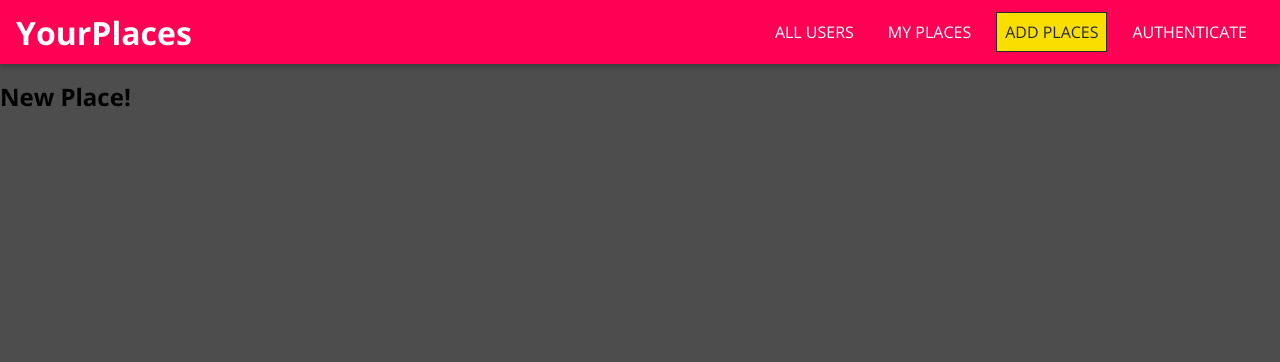
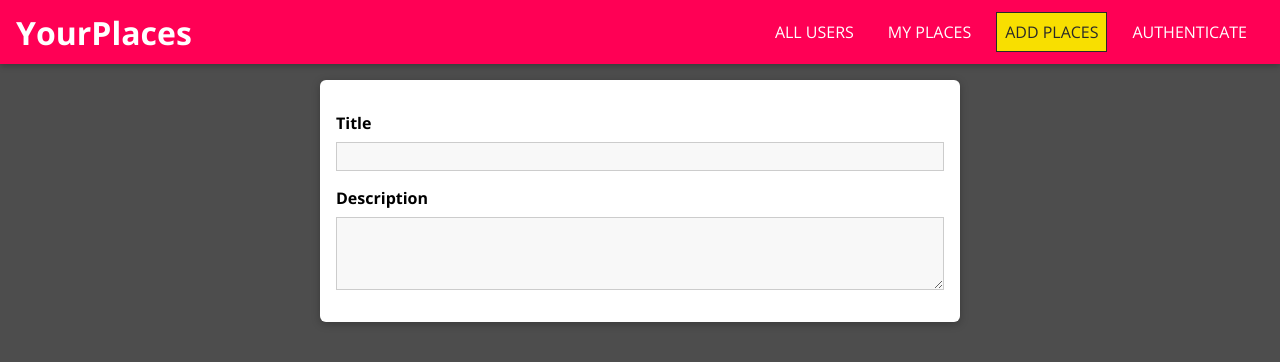
Before and after one commit to Maceina/EasySell, a React (Create React App) app in the folder frontend/: page /places/new in a window 1280 px wide. Shown: the top 362 px of the page. Built offline with nearby package versions, Linux system fonts and the light colour scheme.

Commit message:
handmade validation

```diff
--- /dev/null
+++ b/frontend/src/places/pages/NewPlace.css
@@ -0,0 +1,11 @@
+.place-form {
+    position: relative;
+    list-style: none;
+    margin: 0 auto;
+    padding: 1rem;
+    width: 90%;
+    max-width: 40rem;
+    box-shadow: 0 2px 8px rgba(0, 0, 0, 0.26);
+    border-radius: 6px;
+    background: white;
+  }
--- a/frontend/src/places/pages/NewPlace.js
+++ b/frontend/src/places/pages/NewPlace.js
@@ -1,7 +1,37 @@
-import React from 'react';
+import React, { useCallback } from "react";
+import {
+  VALIDATOR_REQUIRE,
+  VALIDATOR_MINLENGTH
+} from "../../shared/util/validators";
+
+import "./NewPlace.css";
+import Input from "../../shared/components/FormElements/Input";
 
 const NewPlace = () => {
-    return <h2>New Place!</h2>
+  const titleInputHandler = useCallback((id, value, isValid) => {}, []);
+  const descriptionInputHandler = useCallback((id, value, isValid) => {}, []);
+
+  return (
+    <form className="place-form">
+      <Input
+        id="title"
+        element="input"
+        type="text"
+        label="Title"
+        validators={[VALIDATOR_REQUIRE()]}
+        errorText="Please enter a valid title."
+        onInput={titleInputHandler}
+      />
+      <Input
+        id="description"
+        element="textarea"
+        label="Description"
+        validators={[VALIDATOR_MINLENGTH(5)]}
+        errorText="Please enter a valid descripton, (at least 5 characters)."
+        onInput={descriptionInputHandler}
+      />
+    </form>
+  );
 };
 
 export default NewPlace;
--- /dev/null
+++ b/frontend/src/shared/components/FormElements/Input.css
@@ -0,0 +1,41 @@
+.form-control {
+    margin: 1rem 0;
+  }
+
+  .form-control label,
+  .form-control input,
+  .form-control textarea {
+    display: block;
+  }
+
+  .form-control label {
+    font-weight: bold;
+    margin-bottom: 0.5rem;
+  }
+
+  .form-control input,
+  .form-control textarea {
+    width: 100%;
+    font: inherit;
+    border: 1px solid #ccc;
+    background: #f8f8f8;
+    padding: 0.15rem 0.25rem;
+  }
+
+  .form-control input:focus,
+  .form-control textarea:focus {
+    outline: none;
+    background: #ebebeb;
+    border-color: #510077;
+  }
+
+  .form-control--invalid label,
+  .form-control--invalid p {
+    color: red;
+  }
+
+  .form-control--invalid input,
+  .form-control--invalid textarea {
+    border-color: red;
+    background: #ffd1d1;
+  }
--- /dev/null
+++ b/frontend/src/shared/components/FormElements/Input.js
@@ -0,0 +1,87 @@
+import React, { useReducer, useEffect } from "react";
+import { validate } from "../../util/validators";
+
+import "./Input.css";
+
+const inputReducer = (state, action) => {
+  switch (action.type) {
+    case "CHANGE":
+      return {
+        ...state,
+        value: action.val,
+        isValid: validate(action.val, action.validators)
+      };
+      case 'TOUCH':{
+      return {
+          ...state,
+          isTouched: true
+      }
+    }
+    default:
+      return state;
+  }
+};
+
+const Input = props => {
+  const [inputState, dispatch] = useReducer(inputReducer, {
+    value: "",
+    isTouched: false,
+    isValid: false
+  });
+
+  const {id, onInput } = props;
+  const { value, isValid } = inputState;
+
+  useEffect(() => {
+      onInput(id, value, isValid)
+  }, [id, value, isValid, onInput]);
+
+
+  const changeHandler = event => {
+    dispatch({
+      type: "CHANGE",
+      val: event.target.value,
+      validators: props.validators
+    });
+  };
+
+    const touchHandler = () => {
+        dispatch({
+            type: 'TOUCH'
+        });
+    };
+
+
+  const element =
+    props.element === "input" ? (
+      <input
+        id={props.id}
+        type={props.type}
+        placeholder={props.placeholder}
+        onChange={changeHandler}
+        onBlur={touchHandler}
+        value={inputState.value}
+      />
+    ) : (
+      <textarea
+        id={props.id}
+        rows={props.rows || 3}
+        onChange={changeHandler}
+        onBlur={touchHandler}
+        value={inputState.value}
+      />
+    );
+
+  return (
+    <div
+      className={`form-control ${!inputState.isValid && inputState.isTouched &&
+        "form-control--invalid"}`}
+    >
+      <label htmlFor={props.id}>{props.label}</label>
+      {element}
+      {!inputState.isValid && inputState.isTouched &&  <p>{props.errorText}</p>}
+    </div>
+  );
+};
+
+export default Input;
--- /dev/null
+++ b/frontend/src/shared/util/validators.js
@@ -0,0 +1,46 @@
+const VALIDATOR_TYPE_REQUIRE = 'REQUIRE';
+const VALIDATOR_TYPE_MINLENGTH = 'MINLENGTH';
+const VALIDATOR_TYPE_MAXLENGTH = 'MAXLENGTH';
+const VALIDATOR_TYPE_MIN = 'MIN';
+const VALIDATOR_TYPE_MAX = 'MAX';
+const VALIDATOR_TYPE_EMAIL = 'EMAIL';
+const VALIDATOR_TYPE_FILE = 'FILE';
+
+export const VALIDATOR_REQUIRE = () => ({ type: VALIDATOR_TYPE_REQUIRE });
+export const VALIDATOR_FILE = () => ({ type: VALIDATOR_TYPE_FILE });
+export const VALIDATOR_MINLENGTH = val => ({
+  type: VALIDATOR_TYPE_MINLENGTH,
+  val: val
+});
+export const VALIDATOR_MAXLENGTH = val => ({
+  type: VALIDATOR_TYPE_MAXLENGTH,
+  val: val
+});
+export const VALIDATOR_MIN = val => ({ type: VALIDATOR_TYPE_MIN, val: val });
+export const VALIDATOR_MAX = val => ({ type: VALIDATOR_TYPE_MAX, val: val });
+export const VALIDATOR_EMAIL = () => ({ type: VALIDATOR_TYPE_EMAIL });
+
+export const validate = (value, validators) => {
+  let isValid = true;
+  for (const validator of validators) {
+    if (validator.type === VALIDATOR_TYPE_REQUIRE) {
+      isValid = isValid && value.trim().length > 0;
+    }
+    if (validator.type === VALIDATOR_TYPE_MINLENGTH) {
+      isValid = isValid && value.trim().length >= validator.val;
+    }
+    if (validator.type === VALIDATOR_TYPE_MAXLENGTH) {
+      isValid = isValid && value.trim().length <= validator.val;
+    }
+    if (validator.type === VALIDATOR_TYPE_MIN) {
+      isValid = isValid && +value >= validator.val;
+    }
+    if (validator.type === VALIDATOR_TYPE_MAX) {
+      isValid = isValid && +value <= validator.val;
+    }
+    if (validator.type === VALIDATOR_TYPE_EMAIL) {
+      isValid = isValid && /^\S+@\S+\.\S+$/.test(value);
+    }
+  }
+  return isValid;
+};
```
Also changed, not shown: 1 other file (tests, documents, lock files or other folders).
